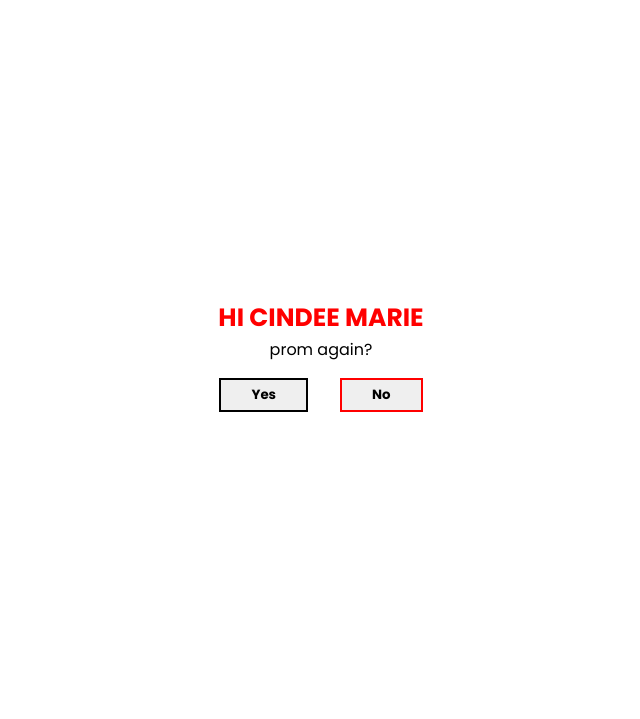
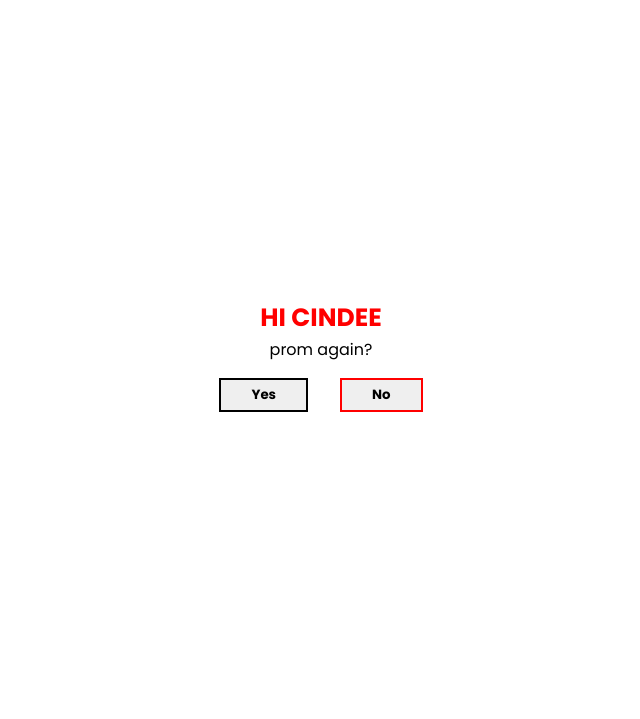
Before and after one commit to meeeeeiiiiiii/no-reuben.github.io, a plain HTML site: page super secret no reuben/proposal.html in a window 1280 px wide. Shown: the part 5-724 px from the top of the page, without its empty margins (319-959 px from the left). Drawn offline with Linux system fonts and the light colour scheme.

Commit message:
Update proposal.html

```diff
--- a/super secret no reuben/proposal.html
+++ b/super secret no reuben/proposal.html
@@ -34,7 +34,7 @@
 
 				<div class="ask">
 
-												<p> <span class="crush">HI CINDEE MARIE </span> <br>
+												<p> <span class="crush">HI CINDEE </span> <br>
 																prom again?</p>
 								<div class="btn">
 <a href="yes.html"><button id="btn1">Yes</button>		</a>			    <button id="btn2">No</button>
```
